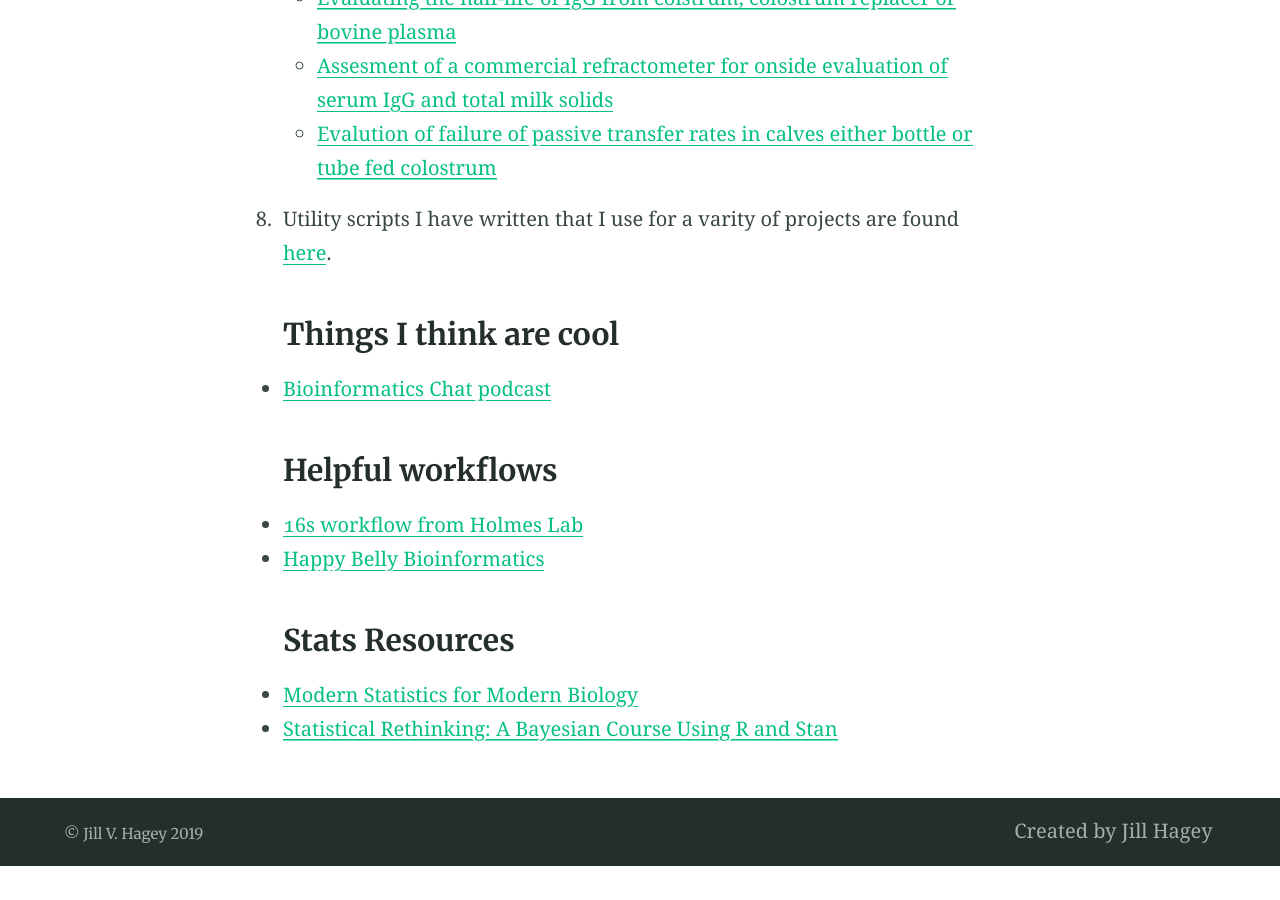
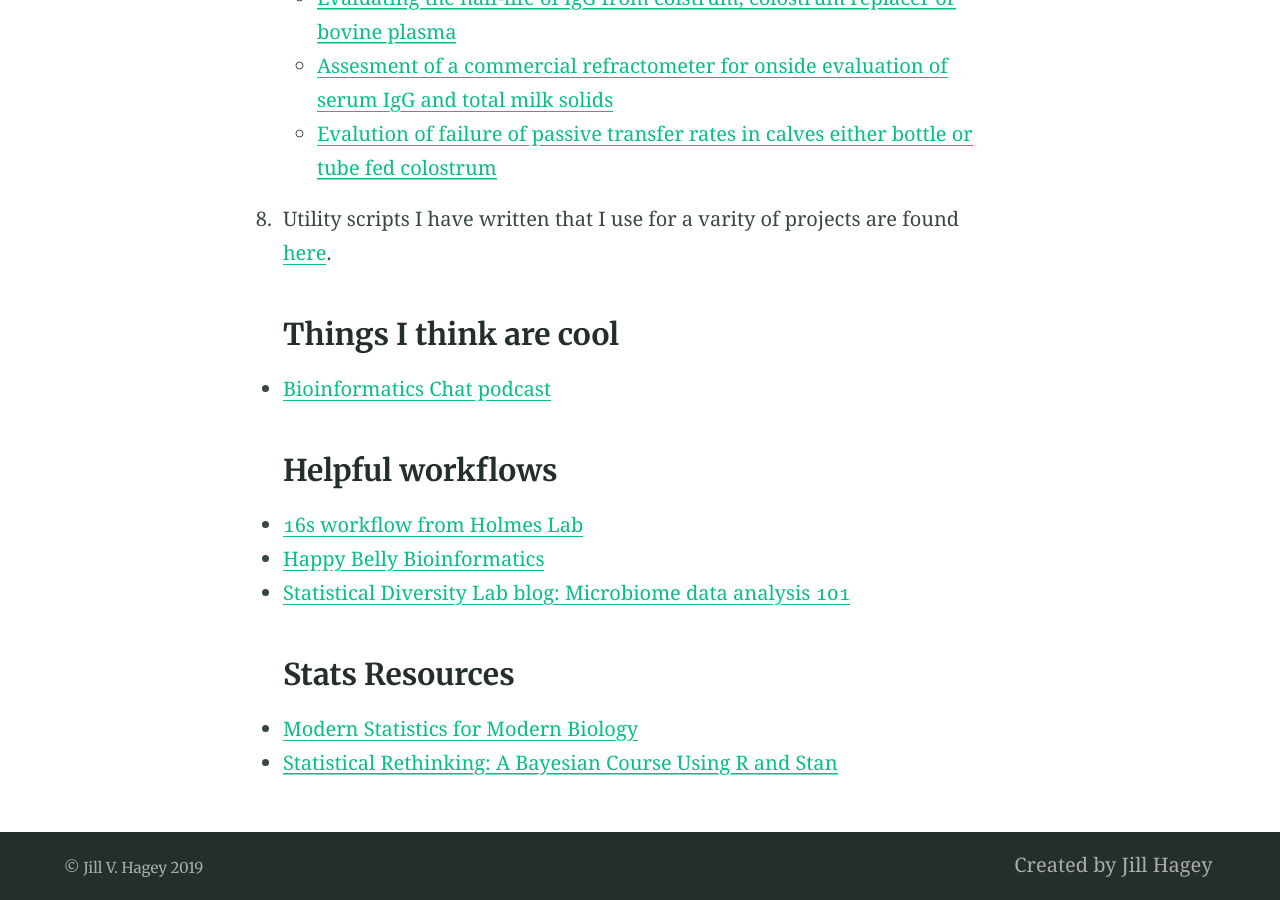
Before and after one commit to jvhagey/jvhagey.github.io, a Jekyll site: the page built from index.md, in a window 1280 px wide and 900 px high, scrolled down 1225 px. Built offline with Jekyll 4.4.1, drawn with Linux system fonts in a browser that asks for light colours; our own code applies the rules of GitHub Pages for plain Markdown files; before the commit the page ends 2091 px from its top, so only the background shows below that.

Commit message:
added new workflow link

```diff
--- a/index.md
+++ b/index.md
@@ -34,6 +34,7 @@ Email: jvhagey@gmail.com
 ### Helpful workflows
 - [16s workflow from Holmes Lab](https://www.bioconductor.org/help/course-materials/2017/BioC2017/Day1/Workshops/Microbiome/MicrobiomeWorkflowII.html#different_ordination_projections)
 - [Happy Belly Bioinformatics](https://astrobiomike.github.io/)
+- [Statistical Diversity Lab blog: Microbiome data analysis 101](http://statisticaldiversitylab.com/blog/167093)
 
 ### Stats Resources
 - [Modern Statistics for Modern Biology](http://web.stanford.edu/class/bios221/book/introduction.html)
```
